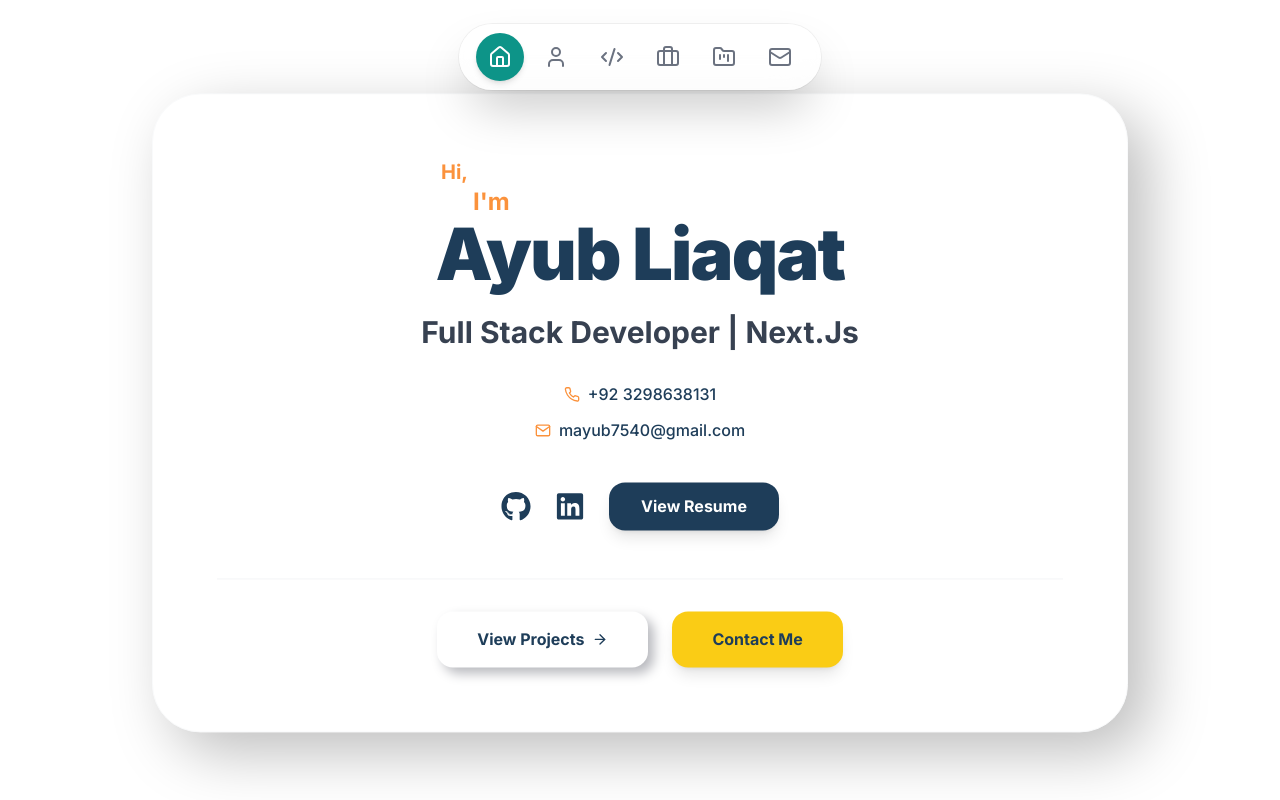
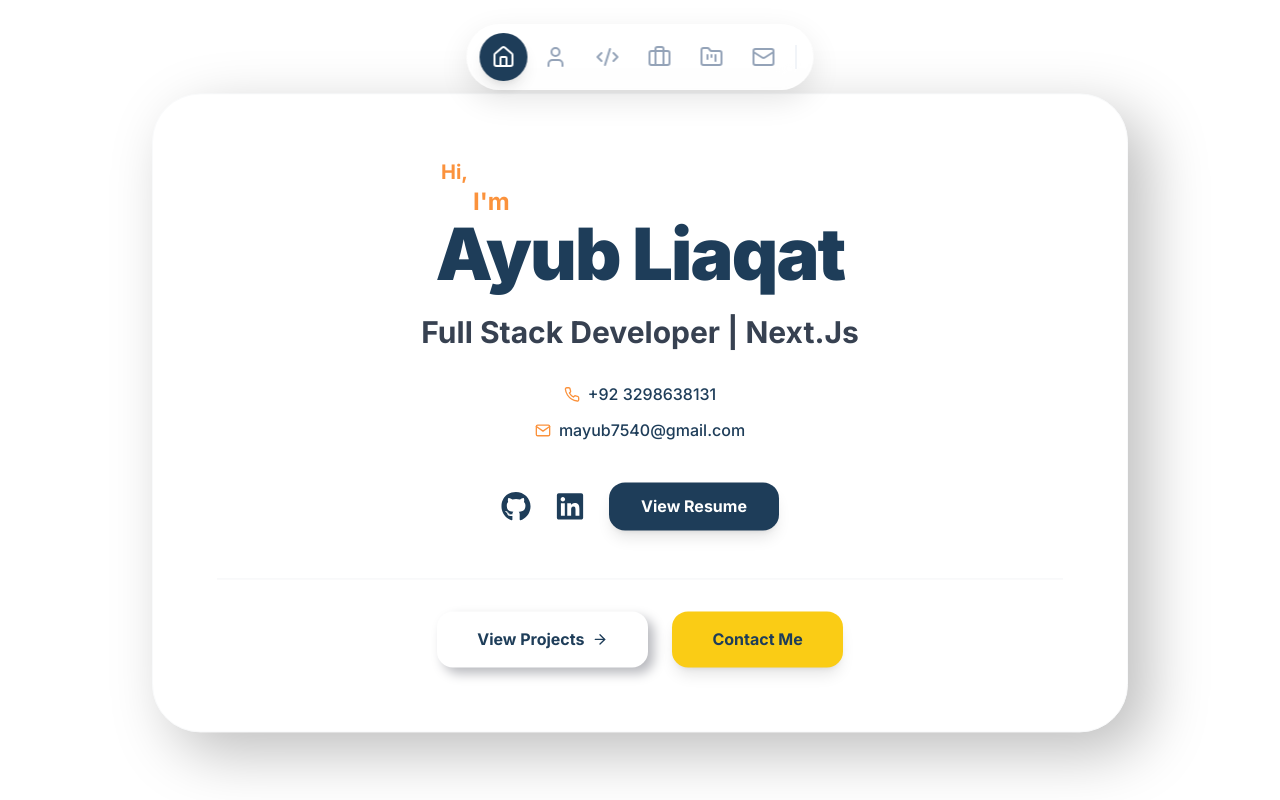
Before and after one commit to ayubliaqat/portfolio, a Next.js app: page / in a window 1280 px wide. Shown: the top 800 px of the page. Built offline with nearby package versions, Linux system fonts and the light colour scheme.

Commit message:
Build: Resolved all linting errors and completed UI/UX refinements

```diff
--- a/src/components/Contact.tsx
+++ b/src/components/Contact.tsx
@@ -42,7 +42,8 @@ export default function Contact() {
       } else {
         setMessage(`❌ ${result.error || "Failed to send message."}`);
       }
-    } catch (err: unknown) {
+    } catch (_err: unknown) {
+      // Prefixed with underscore to satisfy ESLint unused variable rule
       setMessage("❌ Connection error. Please try again.");
     } finally {
       setLoading(false);
@@ -62,11 +63,12 @@ export default function Contact() {
           whileInView={{ opacity: 1, y: 0 }}
           viewport={{ once: true }}
         >
-          <h2 className="text-4xl md:text-5xl font-black text-[#1e3d59] mb-4">Let's Connect</h2>
+          {/* FIXED: Added &apos; for Let's */}
+          <h2 className="text-4xl md:text-5xl font-black text-[#1e3d59] mb-4">Let&apos;s Connect</h2>
           <div className="h-1.5 w-24 bg-orange-400 rounded-full mb-6" />
           <p className="text-gray-500 max-w-xl font-medium">
             Have a project in mind or looking for a developer who understands raw logic?
-            Let's build something extraordinary.
+            Let&apos;s build something extraordinary.
           </p>
         </motion.div>
 
@@ -169,7 +171,8 @@ export default function Contact() {
                   Open for Opportunities
                 </div>
                 <p className="text-sm text-orange-800 font-medium">
-                 Currently available for Next.js and Full-Stack roles. Let's discuss your vision.
+                  {/* FIXED: Added &apos; for Let's */}
+                  Currently available for Next.js and Full-Stack roles. Let&apos;s discuss your vision.
                 </p>
             </div>
           </motion.div>
--- a/src/components/Navbar.tsx
+++ b/src/components/Navbar.tsx
@@ -1,7 +1,7 @@
 "use client";
 
-import { useState, useEffect, useRef } from "react";
-import { Home, User, Code2, Briefcase, FolderKanban, Trophy, Mail, Menu, X } from "lucide-react";
+import { useState, useEffect } from "react";
+import { Home, User, Code2, Briefcase, FolderKanban, Mail, Menu, X } from "lucide-react";
 import clsx from "clsx";
 
 const navItems = [
@@ -19,12 +19,11 @@ export default function Navbar() {
   const [active, setActive] = useState("#home");
   const [menuOpen, setMenuOpen] = useState(false);
 
-  // 1. HIGH-PERFORMANCE SCROLL (Show/Hide)
+  // 1. SCROLL LOGIC (Show/Hide Navbar)
   useEffect(() => {
     const handleScroll = () => {
       const currentScrollY = window.scrollY;
-      // Close menu if user scrolls
-      if (currentScrollY > lastScrollY && currentScrollY > 50) {
+      if (currentScrollY > lastScrollY && currentScrollY > 100) {
         setVisible(false);
         setMenuOpen(false);
       } else {
@@ -37,11 +36,11 @@ export default function Navbar() {
     return () => window.removeEventListener("scroll", handleScroll);
   }, [lastScrollY]);
 
-  // 2. INTERSECTION OBSERVER (The "Wow" Logic)
+  // 2. INTERSECTION OBSERVER (Active State Highlighting)
   useEffect(() => {
     const observerOptions = {
       root: null,
-      rootMargin: "-40% 0px -40% 0px", // Triggers when section is in the middle of the screen
+      rootMargin: "-40% 0px -40% 0px",
       threshold: 0,
     };
 
@@ -71,48 +70,47 @@ export default function Navbar() {
         visible ? "opacity-100 translate-y-0" : "opacity-0 -translate-y-10 pointer-events-none"
       )}
     >
-      {/* Container */}
       <div className="flex flex-col items-center">
-        <ul className="flex items-center gap-2 shadow-2xl bg-white/70 backdrop-blur-xl px-4 py-2 rounded-full border border-white/20 ring-1 ring-black/5">
-          {navItems.map(({ href, icon: Icon, label }) => (
+        {/* Main Bar */}
+        <ul className="flex items-center gap-1 shadow-[0_10px_30px_rgba(0,0,0,0.1)] bg-white/80 backdrop-blur-xl px-3 py-2 rounded-full border border-white/40">
+          {navItems.map(({ href, icon: Icon }) => (
             <li key={href} className="relative">
               <a
                 href={href}
                 className={clsx(
                   "relative flex items-center justify-center p-3 rounded-full transition-all duration-300",
-                  active === href ? "bg-teal-600 text-white shadow-md" : "text-gray-500 hover:text-teal-600 hover:bg-teal-50"
+                  active === href ? "bg-[#1e3d59] text-white shadow-lg" : "text-slate-400 hover:text-[#1e3d59] hover:bg-slate-50"
                 )}
               >
                 <Icon className="w-5 h-5 sm:w-6 sm:h-6" />
-
-                {/* Visual indicator for active (Desktop Only) */}
                 {active === href && (
-                  <span className="absolute inset-0 rounded-full animate-ping bg-teal-400 opacity-20" />
+                  <span className="absolute inset-0 rounded-full animate-ping bg-orange-400 opacity-20" />
                 )}
               </a>
             </li>
           ))}
 
-          {/* Mobile Menu Toggle Integrated into the same bar */}
+          <div className="w-[1px] h-6 bg-slate-200 mx-1 hidden sm:block" />
+
           <button
             onClick={() => setMenuOpen(!menuOpen)}
-            className="sm:hidden p-3 text-gray-500 hover:text-teal-600"
+            className="sm:hidden p-3 text-slate-500 hover:text-[#1e3d59]"
           >
             {menuOpen ? <X className="w-6 h-6" /> : <Menu className="w-6 h-6" />}
           </button>
         </ul>
 
-        {/* Mobile Dropdown - Clean & Animated */}
+        {/* Mobile Dropdown */}
         {menuOpen && (
-          <ul className="sm:hidden mt-4 w-48 bg-white/90 backdrop-blur-lg rounded-3xl shadow-xl border border-gray-100 p-2 overflow-hidden animate-in fade-in zoom-in duration-300">
+          <ul className="sm:hidden mt-4 w-48 bg-white/95 backdrop-blur-xl rounded-[2rem] shadow-2xl border border-slate-100 p-2 overflow-hidden animate-in fade-in zoom-in-95 duration-300">
              {navItems.map(({ href, label }) => (
                <li key={href}>
                  <a
                    href={href}
                    onClick={() => setMenuOpen(false)}
                    className={clsx(
-                     "block px-4 py-2 rounded-2xl text-sm transition-colors",
-                     active === href ? "bg-teal-50 text-teal-700 font-bold" : "text-gray-600"
+                     "block px-5 py-3 rounded-2xl text-sm transition-colors font-bold",
+                     active === href ? "bg-orange-50 text-orange-600" : "text-slate-600 hover:bg-slate-50"
                    )}
                  >
                    {label}
```
Lines whose indentation alone changed are shown as unchanged.
